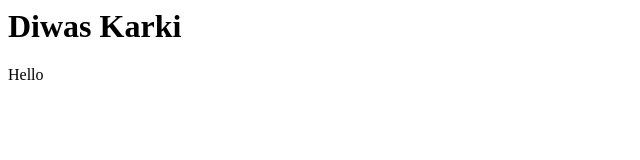
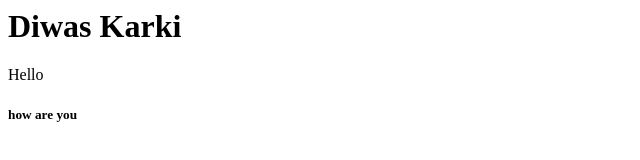
Before and after one commit to diwaskarkilearn/test, a plain HTML site: page index.html in a window 1280 px wide. Shown: the full height of the page, 0-640 px from the left. Drawn offline with Linux system fonts and the light colour scheme.

Commit message:
maile h5 tag halay

```diff
--- a/index.html
+++ b/index.html
@@ -1,2 +1,5 @@
 <h1>Diwas Karki</h1>
 <p>Hello </p>
+
+
+<h5>how are you </h5>
```
